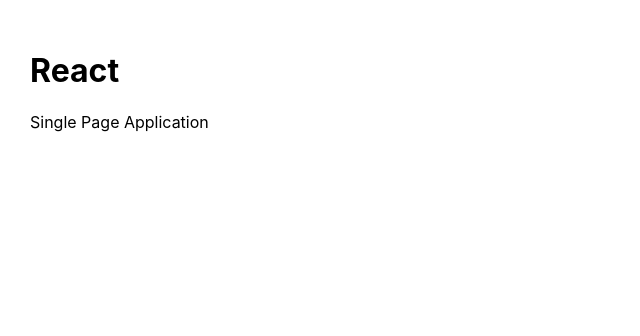
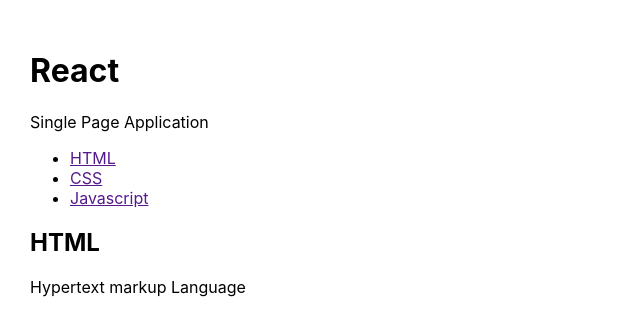
Before and after one commit to wonsc12/my_react_app_20240527, a React (Create React App) app: page / in a window 1280 px wide. Shown: the top 336 px of the page, without its empty margins (0-640 px from the left). Built offline with nearby package versions, Linux system fonts and the light colour scheme.

Commit message:
my nav my arctcle 추가

```diff
--- a/src/App.js
+++ b/src/App.js
@@ -21,11 +21,38 @@ class Myheader extends Component {
     )
   }
 }
+class Mynav extends Component {
+  render() {
+    return (
+      <nav>
+        <ul>
+          <li><a href="">HTML</a></li>
+          <li><a href="">CSS</a></li>
+          <li><a href="">Javascript</a></li>
+        </ul>
+      </nav>
+    )
+  }
+}
+class Myarticle extends Component {
+  render() {
+    return (
+      <section>
+        <article>
+          <h2>HTML</h2>
+          <p>Hypertext markup Language</p>
+        </article>
+      </section>
+    )
+  }
+}
 class App extends Component {
   render() {
     return (
       <div className="App">
-        <Myheader></Myheader>
+        <Myheader/>
+        <Mynav/>
+        <Myarticle/>
       </div>
     )
   }
```
